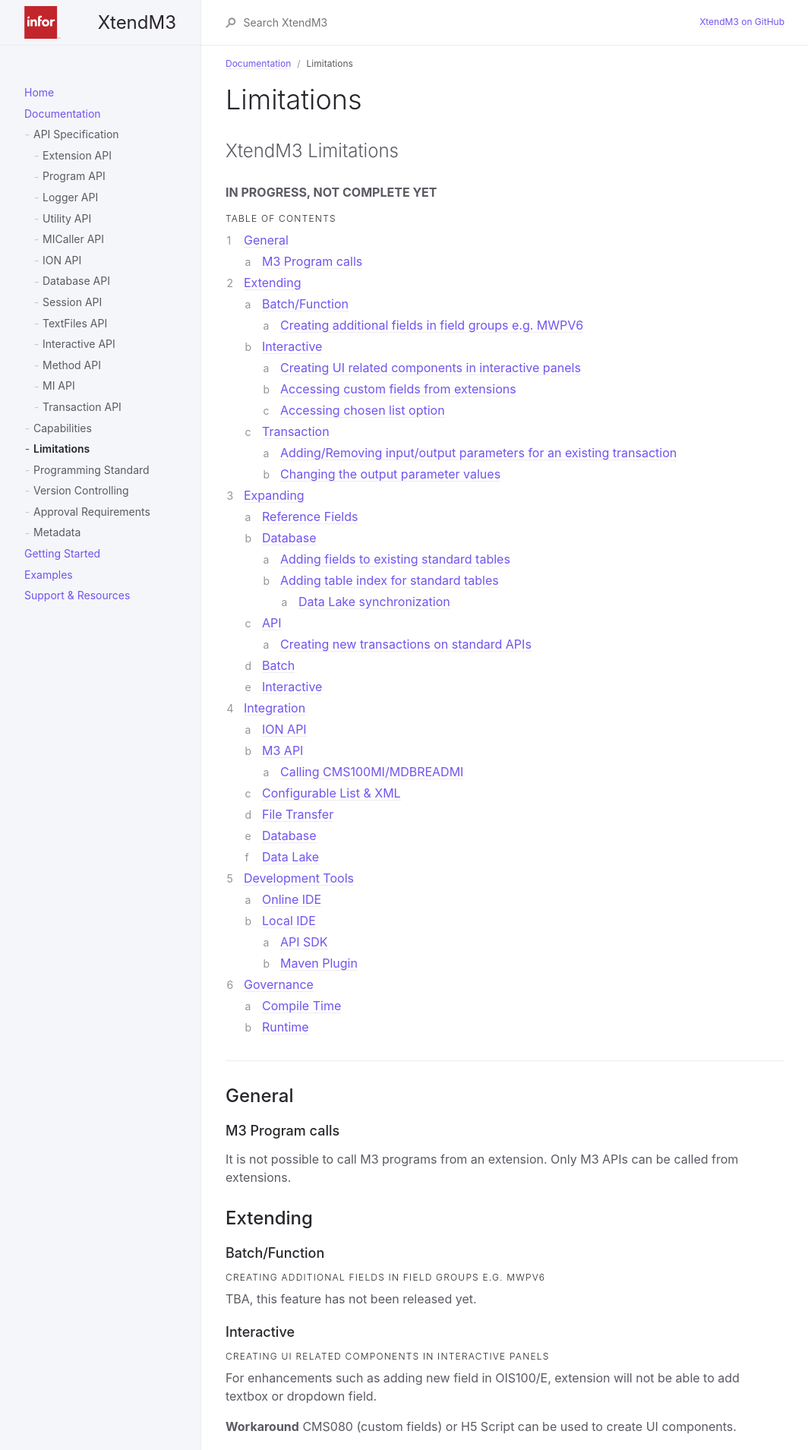
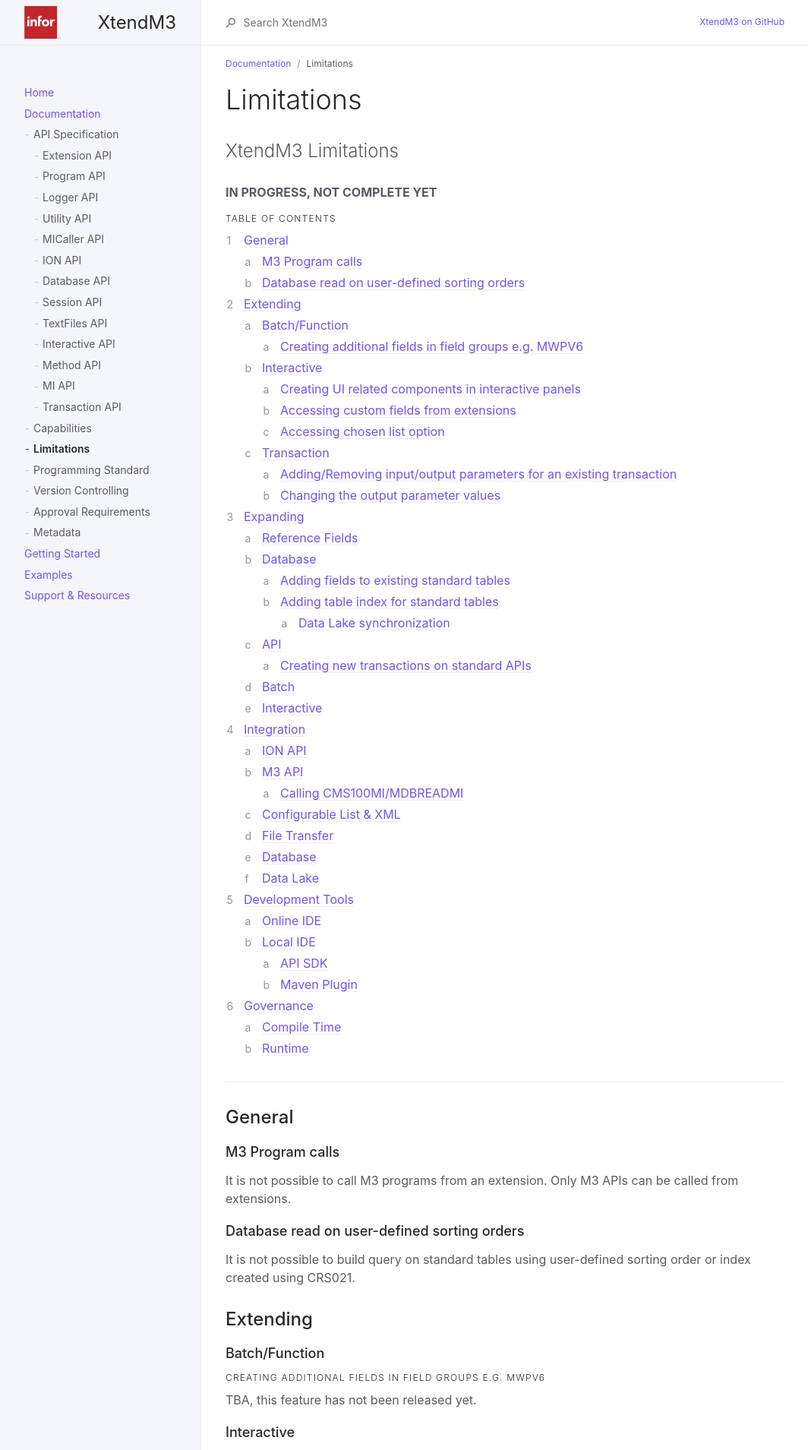
Before and after one commit to infor-cloud/xtendm3, a Jekyll site: the page built from docs/documentation/limitations.md, in a window 1280 px wide. Shown: the top 1909 px of the page at 76% size, without its empty margins (107-1171 px from the left). Built offline with Jekyll 4.4.1, drawn with Linux system fonts in a browser that asks for light colours.

Commit message:
Updated limitations

```diff
--- a/docs/documentation/limitations.md
+++ b/docs/documentation/limitations.md
@@ -23,6 +23,8 @@ XtendM3 Limitations
 ## General
 ### M3 Program calls
 It is not possible to call M3 programs from an extension. Only M3 APIs can be called from extensions.
+### Database read on user-defined sorting orders
+It is not possible to build query on standard tables using user-defined sorting order or index created using CRS021.
 
 ## Extending
 ### Batch/Function
```
